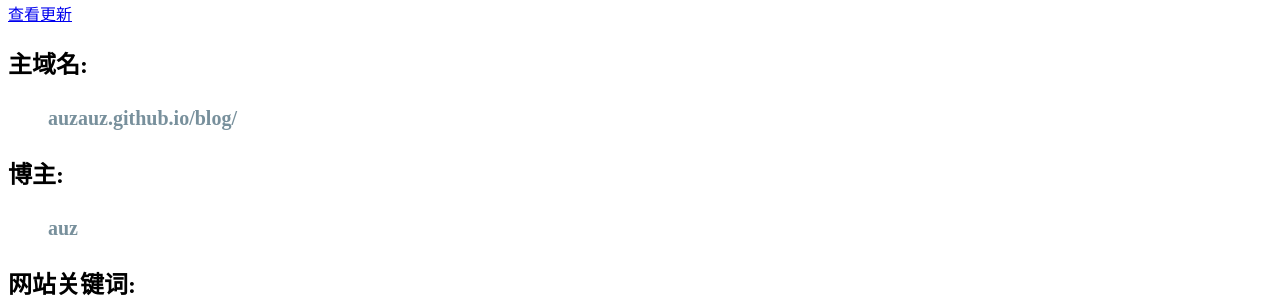
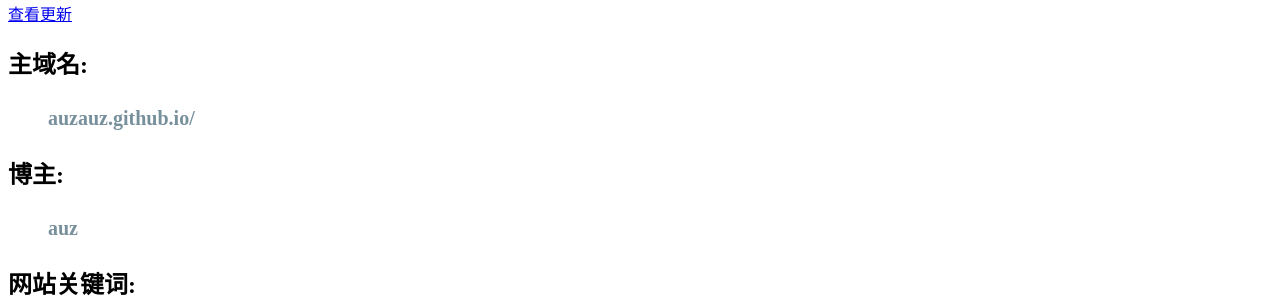
Before and after one commit to auzauz/auzauz.github.io, a Jekyll site: the page built from config/infor.html, in a window 1280 px wide. Shown: the part 247-547 px from the top of the page. Built offline with Jekyll 4.4.1, drawn with Linux system fonts in a browser that asks for light colours.

Commit message:
Update _config.yml

```diff
--- a/_config.yml
+++ b/_config.yml
@@ -8,7 +8,7 @@
 show: ´∇｀ 呀被发现啦~
 
 baseurl: "" # change this to the subpath of your site, e.g. /blog. Leave it empty if in root.
-url: "auzauz.github.io/blog/" # change this to the base hostname & protocol for your site
+url: "auzauz.github.io/" # change this to the base hostname & protocol for your site
 buildtime: "1514736000" #博客建立时的时间戳 可进入https://tool.lu/timestamp/将博客建立时的日期转换成时间戳
            #The timestamp at the time of blog establishment can be entered at https://tool.lu/timestamp/to convert the date at the time of blog establishment into a timestamp.
 
```
